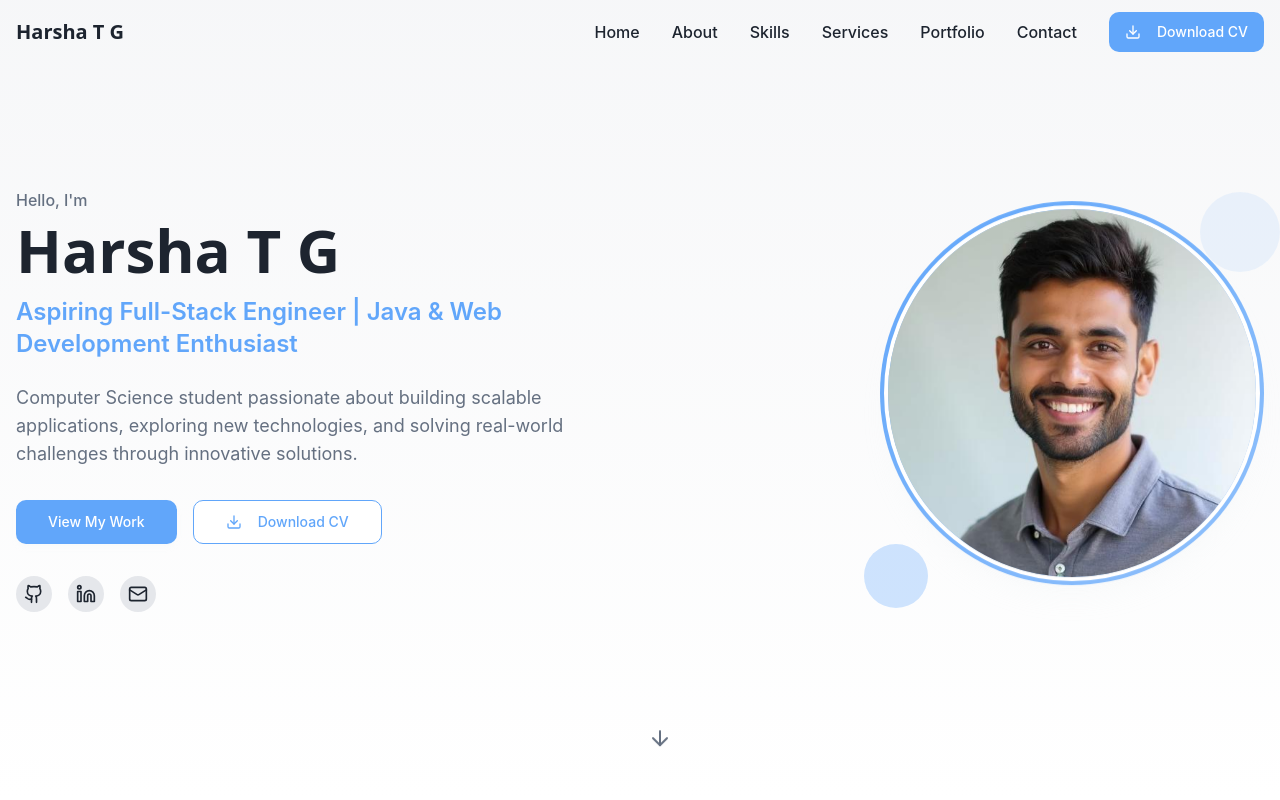
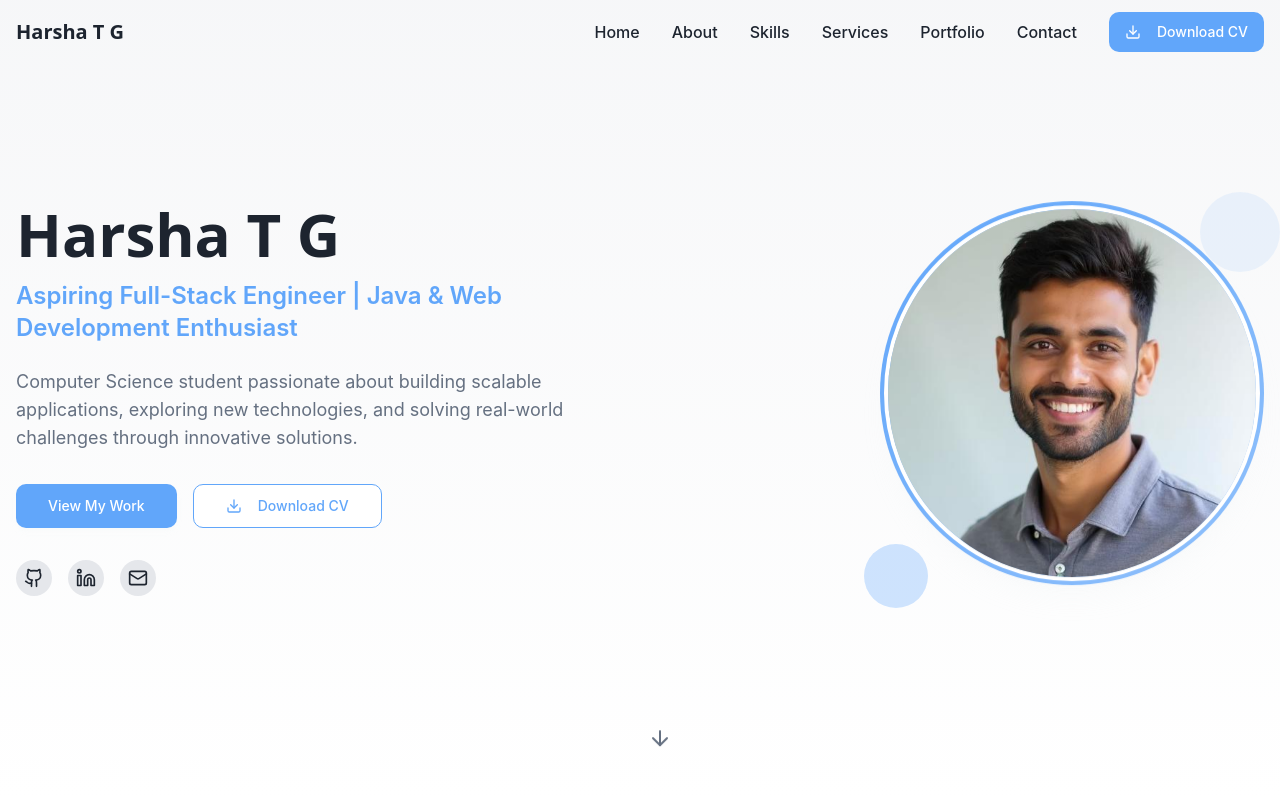
Before and after one commit to Harsha-T-G/harsha-t-g-portfolio, a React (Vite) app: page / in a window 1280 px wide. Shown: the top 800 px of the page. Built offline with nearby package versions, Linux system fonts and the light colour scheme; the HTML template or start-up script is replaced by a standard one.

Commit message:
Remove "Hello, I'm" from Hero

```diff
--- a/src/components/Hero.tsx
+++ b/src/components/Hero.tsx
@@ -26,7 +26,6 @@ const Hero = () => {
           {/* Content */}
           <div className="flex-1 text-center lg:text-left animate-fade-in">
             <div className="mb-6">
-              <p className="text-muted-foreground font-medium mb-2">Hello, I'm</p>
               <h1 className="text-4xl md:text-6xl font-display font-bold text-hero-text mb-4">
                 Harsha T G
               </h1>
```
